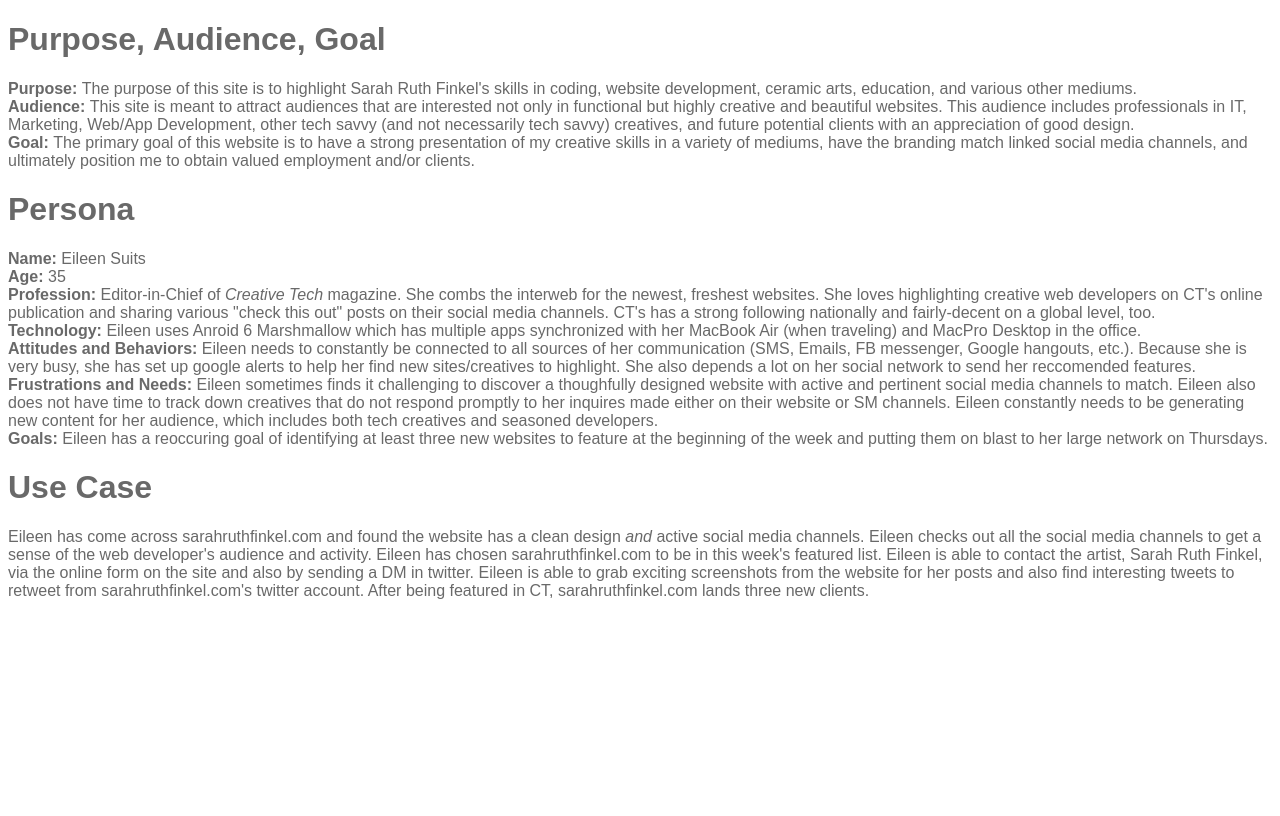
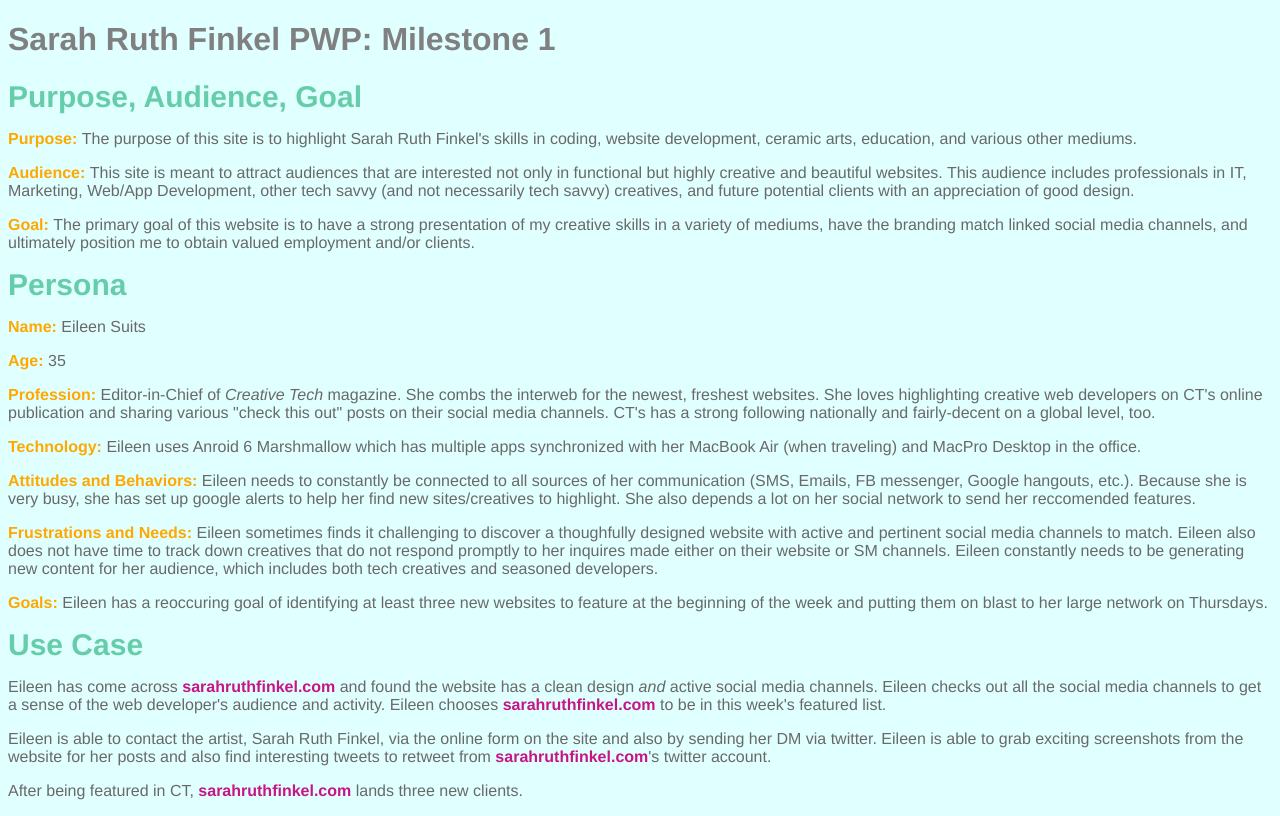
Before and after one commit to srfinkel/sarahruthfinkel-pwp, a PHP site: page /milestone-1.php in a window 1280 px wide. Before the commit the page ends 599 px from the top, so only its background shows below. Run offline with PHP 8.4, Linux system fonts and the light colour scheme.

Commit message:
Cleaned up html and css

```diff
--- a/public_html/documentation/milestone-1.php
+++ b/public_html/documentation/milestone-1.php
@@ -8,30 +8,34 @@
 		</title>
 	</head>
 	<body>
-			<h1 class="">
-				Purpose, Audience, Goal
+		<header>
+			<h1>
+				Sarah Ruth Finkel PWP: Milestone 1<br>
 			</h1>
+		</header>
 		<main>
-			<p><strong>Purpose: </strong>The purpose of this site is to highlight Sarah Ruth Finkel's skills in coding, website development, ceramic arts, education, and various other mediums.<br>
-			<strong>Audience: </strong>This site is meant to attract audiences that are interested not only in functional but highly creative and beautiful websites. This audience includes professionals in IT, Marketing, Web/App Development, other tech savvy (and not necessarily tech savvy) creatives, and future potential clients with an appreciation of good design.<br>
-			<strong>Goal: </strong>The primary goal of this website is to have a strong presentation of my creative skills in a variety of mediums, have the branding match linked social media channels, and ultimately position me to obtain valued employment and/or clients.</p>
-			<h1>
-				Persona
-			</h1>
-			<p><strong>Name: </strong>Eileen Suits<br>
-			<strong>Age: </strong>35<br>
-			<strong>Profession: </strong>Editor-in-Chief of <em>Creative Tech</em> magazine. She combs the interweb for the newest, freshest websites. She loves highlighting creative web developers on CT's online publication and sharing various "check this out" posts on their social media channels. CT's has a strong following nationally and fairly-decent on a global level, too.<br>
-			<strong>Technology: </strong>Eileen uses Anroid 6 Marshmallow which has multiple apps synchronized with her MacBook Air (when traveling) and MacPro Desktop in the office.<br>
-			<strong>Attitudes and Behaviors: </strong>Eileen needs to constantly be connected to all sources of her communication (SMS, Emails, FB messenger, Google hangouts, etc.). Because she is very busy, she has set up google alerts to help her find new sites/creatives to highlight. She also depends a lot on her social network to send her reccomended features.<br>
-			<strong>Frustrations and Needs: </strong> Eileen sometimes finds it challenging to discover a thoughfully designed website with active and pertinent social media channels to match. Eileen also does not have time to track down creatives that do not respond promptly to her inquires made either on their website or SM channels. Eileen constantly needs to be generating new content for her audience, which includes both tech creatives and seasoned developers.<br>
-			<strong>Goals: </strong> Eileen has a reoccuring goal of identifying at least three new websites to feature at  the beginning of the week and putting them on blast to her large network on Thursdays.</p>
-			<h1>
-				Use Case
-			</h1>
-			<p>Eileen has come across sarahruthfinkel.com and found the website has a clean design <em>and</em> active social media channels. Eileen checks out all the social media channels to get a sense of the web developer's audience and activity. Eileen has chosen sarahruthfinkel.com to be in this week's featured list.
-				Eileen is able to contact the artist, Sarah Ruth Finkel, via the online form on the site and also by sending a DM in twitter. Eileen is able to grab exciting screenshots from the website for her posts and also find interesting tweets to retweet from sarahruthfinkel.com's twitter account.
-				After being featured in CT, sarahruthfinkel.com lands three new clients.
-			</p>
+
+			<strong class="title">Purpose, Audience, Goal</strong>
+
+			<p><strong class="bold">Purpose: </strong>The purpose of this site is to highlight Sarah Ruth Finkel's skills in coding, website development, ceramic arts, education, and various other mediums.</p>
+			<p><strong class="bold">Audience: </strong>This site is meant to attract audiences that are interested not only in functional but highly creative and beautiful websites. This audience includes professionals in IT, Marketing, Web/App Development, other tech savvy (and not necessarily tech savvy) creatives, and future potential clients with an appreciation of good design.</p>
+			<p><strong class="bold">Goal: </strong>The primary goal of this website is to have a strong presentation of my creative skills in a variety of mediums, have the branding match linked social media channels, and ultimately position me to obtain valued employment and/or clients.</p>
+
+			<strong class="title">Persona</strong>
+
+			<p><strong class="bold">Name: </strong>Eileen Suits</p>
+			<p><strong class="bold">Age: </strong>35</p>
+			<p><strong class="bold">Profession: </strong>Editor-in-Chief of <em>Creative Tech</em> magazine. She combs the interweb for the newest, freshest websites. She loves highlighting creative web developers on CT's online publication and sharing various "check this out" posts on their social media channels. CT's has a strong following nationally and fairly-decent on a global level, too.</p>
+			<p><strong class="bold">Technology: </strong>Eileen uses Anroid 6 Marshmallow which has multiple apps synchronized with her MacBook Air (when traveling) and MacPro Desktop in the office.</p>
+			<p><strong class="bold">Attitudes and Behaviors: </strong>Eileen needs to constantly be connected to all sources of her communication (SMS, Emails, FB messenger, Google hangouts, etc.). Because she is very busy, she has set up google alerts to help her find new sites/creatives to highlight. She also depends a lot on her social network to send her reccomended features.</p>
+			<p><strong class="bold">Frustrations and Needs: </strong> Eileen sometimes finds it challenging to discover a thoughfully designed website with active and pertinent social media channels to match. Eileen also does not have time to track down creatives that do not respond promptly to her inquires made either on their website or SM channels. Eileen constantly needs to be generating new content for her audience, which includes both tech creatives and seasoned developers.</p>
+			<p><strong class="bold">Goals: </strong> Eileen has a reoccuring goal of identifying at least three new websites to feature at  the beginning of the week and putting them on blast to her large network on Thursdays.</p>
+
+			<strong class="title">Use Case</strong>
+
+			<p>Eileen has come across <strong class="website">sarahruthfinkel.com</strong> and found the website has a clean design <em>and</em> active social media channels. Eileen checks out all the social media channels to get a sense of the web developer's audience and activity. Eileen chooses <strong class="website">sarahruthfinkel.com</strong> to be in this week's featured list.</p>
+			<p>Eileen is able to contact the artist, Sarah Ruth Finkel, via the online form on the site and also by sending her DM via twitter. Eileen is able to grab exciting screenshots from the website for her posts and also find interesting tweets to retweet from <strong class="website">sarahruthfinkel.com</strong>'s twitter account.</p>
+			<p>After being featured in CT, <strong class="website">sarahruthfinkel.com</strong> lands three new clients.</p>
 		</main>
 	</body>
 </html>
--- a/public_html/documentation/styles.css
+++ b/public_html/documentation/styles.css
@@ -1,4 +1,22 @@
-h1, p {
-	font-family: "Arial", sans-serif;
+h1 {
+	font-family: "Helvetica Neue", sans-serif;
+	color: gray;
+}
+body {
+	background-color: lightcyan;
+}
+.title {
+	font-family: "Helvetica Neue", sans-serif;
+	color: mediumaquamarine;
+	font-size: 30px;
+}
+p {
+	font-family: "Helvetica", sans-serif;
 	color: dimgrey;
 }
+.bold {
+	color: #ffa800;
+}
+.website {
+	color: mediumvioletred;
+}
```
